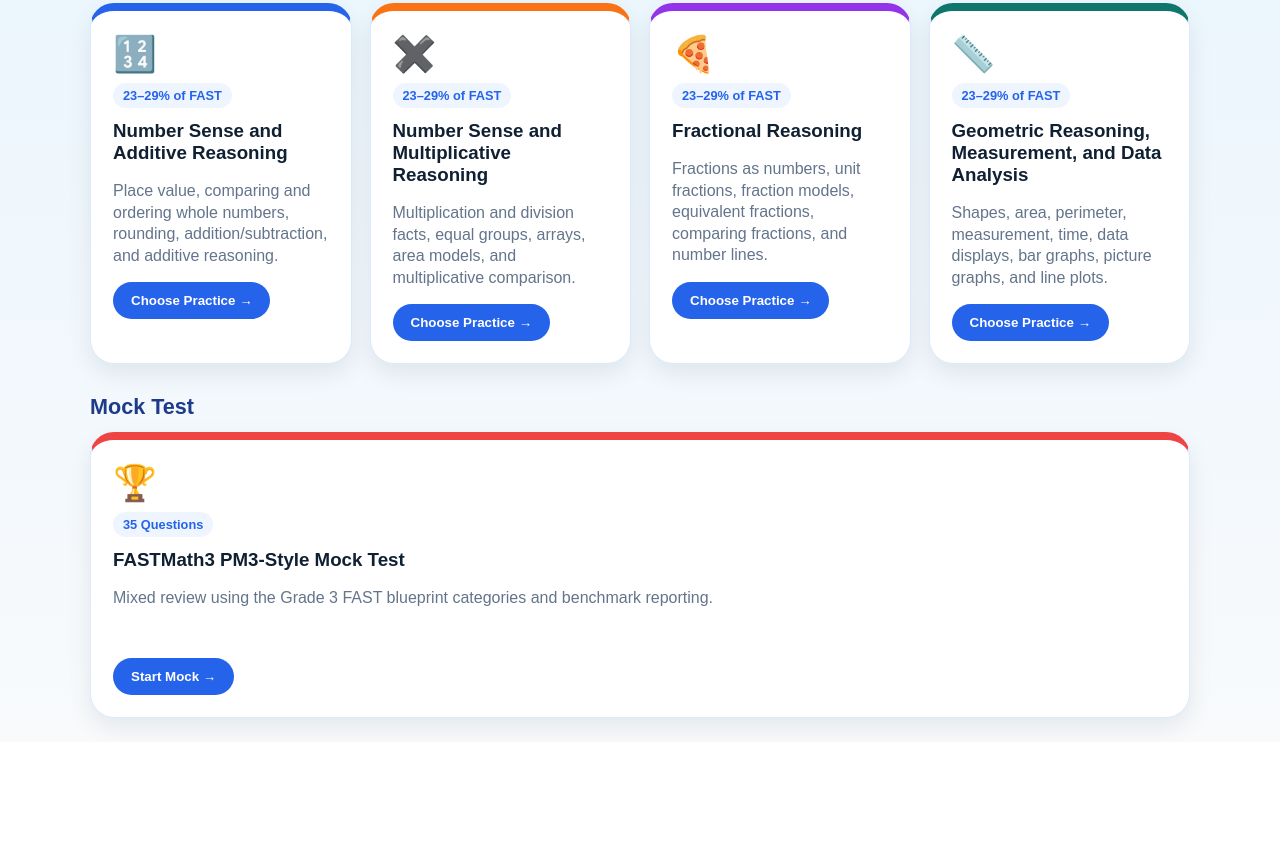
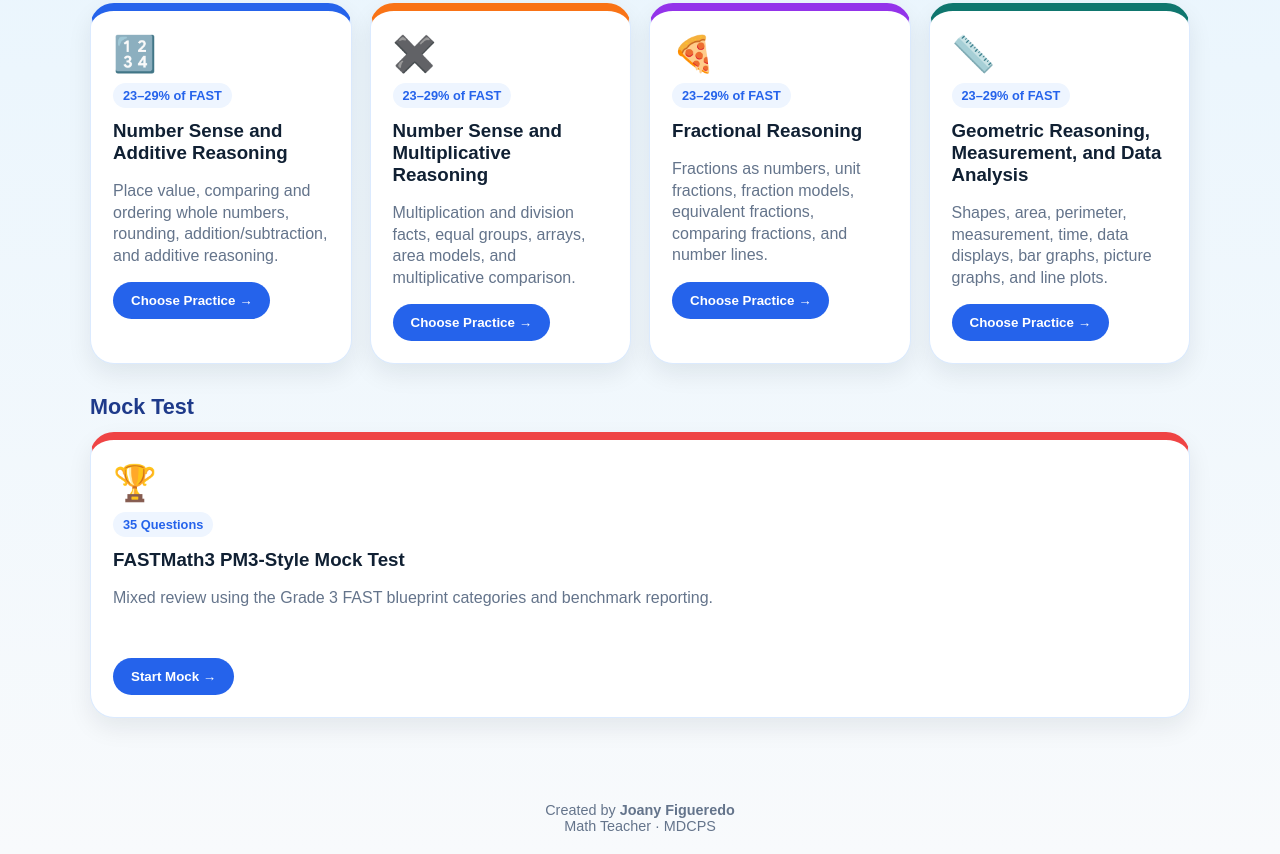
Before and after one commit to 311303jf/fastmath3, a plain HTML site: page index.html in a window 1280 px wide. Shown: the part 712-1566 px from the top of the page. Before the commit the page ends 1454 px from the top, so only its background shows below. Drawn offline with nearby package versions, Linux system fonts and the light colour scheme.

Commit message:
Update index.html

```diff
--- a/index.html
+++ b/index.html
@@ -4221,5 +4221,15 @@
 function shuffleArray(arr){return arr.map(value=>({value,sort:Math.random()})).sort((a,b)=>a.sort-b.sort).map(({value})=>value);}
 window.addEventListener('load',()=>{renderHomeCards();});
 </script>
+ <div style="
+  text-align:center;
+  padding:20px;
+  color:#64748b;
+  font-size:.9rem;
+  margin-top:40px;
+">
+  Created by <b>Joany Figueredo</b><br>
+  Math Teacher · MDCPS
+</div>
 </body>
 </html>
```
